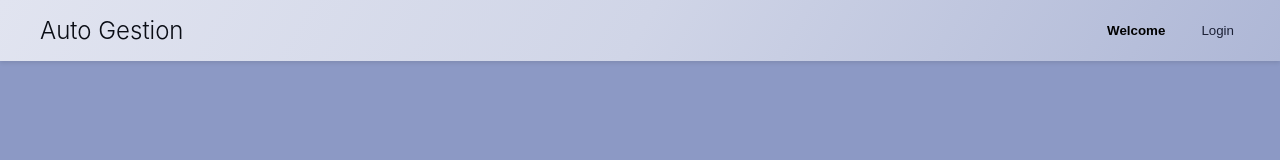
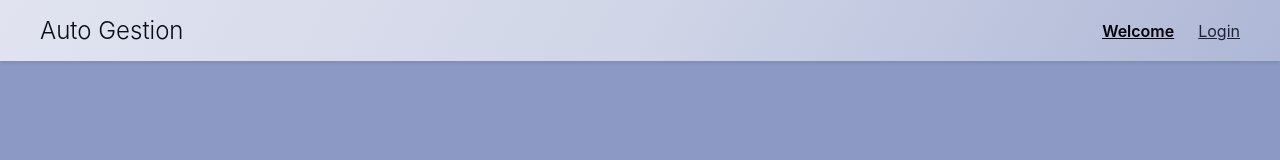
Before and after one commit to Jptorresar/prueba-autos-frontend, a React (Create React App) app: page / in a window 1280 px wide. Shown: the top 160 px of the page. Built offline with nearby package versions, Linux system fonts and the light colour scheme.

Commit message:
Implementacion react-router-dom

```diff
--- a/package.json
+++ b/package.json
@@ -9,6 +9,7 @@
     "@testing-library/user-event": "^13.5.0",
     "react": "^19.1.1",
     "react-dom": "^19.1.1",
+    "react-router-dom": "^7.8.0",
     "react-scripts": "5.0.1",
     "web-vitals": "^2.1.4"
   },
--- a/src/App.js
+++ b/src/App.js
@@ -1,5 +1,7 @@
 import "./styles/App.css";
 import React, { useState } from "react";
+import { BrowserRouter as Router, Routes, Route, Navigate } from "react-router-dom";
+
 import Profile from "./components/Profile";
 import Header from "./components/Header";
 import Welcome from "./components/welcome";
@@ -8,43 +10,53 @@ import Auto from "./components/Auto";
 
 function App() {
   const [isAuthenticated, setIsAuthenticated] = useState(false);
-  const [userProfile, setUserProfile] = useState(null); // aquí guardarás los datos del usuario logueado
-
-
-  const [currentPage, setCurrentPage] = useState("welcome");
-  function renderPage() {
-    if (currentPage === "login" && isAuthenticated) {
-      setCurrentPage("profile");
-    }
-    switch (currentPage) {
-      case "welcome":
-        return <Welcome />;
-      case "login":
-        return <Login
-          setIsAuthenticated={setIsAuthenticated}
-          setUserProfile={setUserProfile}
-          setCurrentPage={setCurrentPage}
-        />;
-      case "profile":
-        return <Profile user={userProfile} />
-      case "auto":
-        return <Auto user={userProfile} />;
-      default:
-        return null;
-    }
-  }
+  const [userProfile, setUserProfile] = useState(null);
 
   return (
+    <Router>
       <div className="auto-page-wrapper">
         <Header
           isAuthenticated={isAuthenticated}
-        currentPage={currentPage}
-        setCurrentPage={setCurrentPage}
           setIsAuthenticated={setIsAuthenticated}
           setUserProfile={setUserProfile}
         />
-      <main className="auto-main-content">{renderPage()}</main>
+        <main className="auto-main-content">
+          <Routes>
+            <Route path="/" element={<Welcome />} />
+             <Route
+              path="/login"
+              element={
+                <Login
+                  setIsAuthenticated={setIsAuthenticated}
+                  setUserProfile={setUserProfile}
+                />
+              }
+            />
+            <Route
+              path="/profile"
+              element={
+                isAuthenticated ? (
+                  <Profile user={userProfile} />
+                ) : (
+                  <Navigate to="/login" />
+                )
+              }
+            />
+            <Route
+              path="/auto"
+              element={
+                isAuthenticated ? (
+                  <Auto user={userProfile} />
+                ) : (
+                  <Navigate to="/login" />
+                )
+              }
+            />
+            <Route path="*" element={<Navigate to="/" />} />
+          </Routes>
+        </main>
       </div>
+    </Router>
   );
 }
 
--- a/src/components/Header.jsx
+++ b/src/components/Header.jsx
@@ -1,16 +1,24 @@
 import "../styles/header.css";
+import { NavLink, useNavigate } from "react-router-dom";
 
 function Header(props) {
 
+  const navigate = useNavigate();
   const pages = props.isAuthenticated
-    ? ['welcome', 'profile','auto'] // Si está autenticado
-    : ['welcome', 'login'];  // Si NO está autenticado
+    ? [
+      { path: "/", label: "welcome" },
+      { path: "/profile", label: "profile" },
+      { path: "/auto", label: "auto" }
+    ] // Si está autenticado
+    : [
+      { path: "/", label: "welcome" },
+      { path: "/login", label: "login" }
+    ];  // Si NO está autenticado
 
-    const handleLogout = () => {
+  const handleLogout = () => {
     localStorage.removeItem("token");
     props.setIsAuthenticated(false);
     props.setUserProfile(null);
-    props.setCurrentPage("login");
   };
   return (
     <div className="auto-page-wrapper">
@@ -18,19 +26,22 @@ function Header(props) {
         <div className="auto-header-content">
           <div className="auto-header-logo">Auto Gestion</div>
           <nav className="auto-navigation">
-          {pages.map((page) => (
-              <button
-                key={page}
-                className={`auto-nav-button ${
-                  props.currentPage === page ? 'auto-nav-active' : 'auto-nav-inactive'
-                }`}
-                onClick={() => props.setCurrentPage(page)}
+            {pages.map((page) => (
+              <NavLink
+                key={page.path}
+                to={page.path}
+                className={({ isActive }) =>
+                  `auto-nav-button ${isActive ? "auto-nav-active" : "auto-nav-inactive"
+                  }`}
               >
-                {page}
-              </button>
+                {page.label}
+              </NavLink>
             ))}
             {props.isAuthenticated && (
-              <button className="logout-button" onClick={handleLogout} title="Cerrar sesión">
+              <button
+                className="logout-button"
+                onClick={handleLogout}
+                title="Cerrar sesión">
                 <svg
                   xmlns="http://www.w3.org/2000/svg"
                   width="20"
@@ -38,9 +49,9 @@ function Header(props) {
                   fill="currentColor"
                   viewBox="0 0 16 16"
                 >
-                  <path d="M6 1a1 1 0 0 0-1 1v3h1V2h7v12H6v-3H5v3a1 1 0 0 0 1 1h7a1 1 0 0 0 1-1V2a1 1 0 0 0-1-1H6z"/>
-                  <path d="M.146 8.354a.5.5 0 0 1 0-.708L3.5 4.293a.5.5 0 1 1 .707.707L1.707 8l2.5 3a.5.5 0 0 1-.707.707L.146 8.354z"/>
-                  <path d="M3 8a.5.5 0 0 1 .5-.5h9a.5.5 0 0 1 0 1h-9A.5.5 0 0 1 3 8z"/>
+                  <path d="M6 1a1 1 0 0 0-1 1v3h1V2h7v12H6v-3H5v3a1 1 0 0 0 1 1h7a1 1 0 0 0 1-1V2a1 1 0 0 0-1-1H6z" />
+                  <path d="M.146 8.354a.5.5 0 0 1 0-.708L3.5 4.293a.5.5 0 1 1 .707.707L1.707 8l2.5 3a.5.5 0 0 1-.707.707L.146 8.354z" />
+                  <path d="M3 8a.5.5 0 0 1 .5-.5h9a.5.5 0 0 1 0 1h-9A.5.5 0 0 1 3 8z" />
                 </svg>
               </button>
             )}
```
Also changed, not shown: 1 other file (tests, documents, lock files or other folders). Lines whose indentation alone changed are shown as unchanged.
